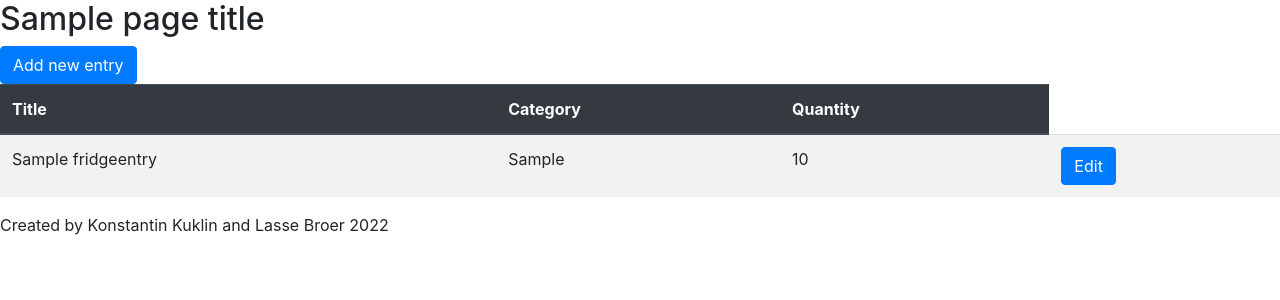
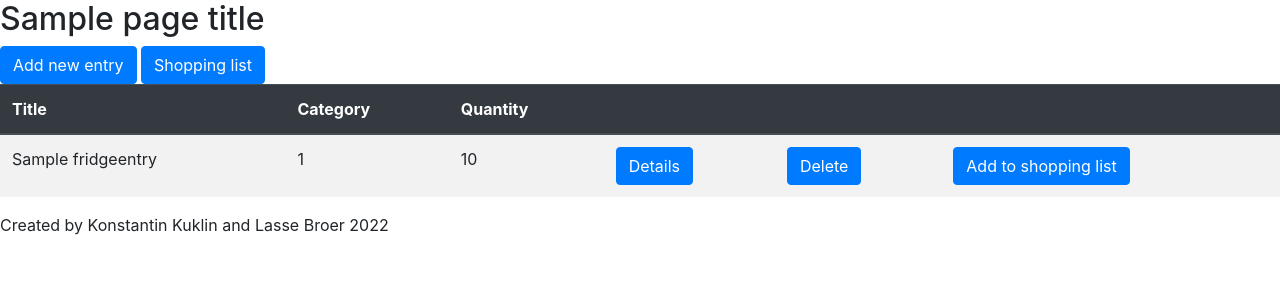
Before and after one commit to coderanian/python_django_fridgebuttler_uni, a Django app: template templates/fridge.html in a window 1280 px wide. Shown: the top 300 px of the page. Run offline with Django 4.2, Linux system fonts and the light colour scheme; tables that the repository leaves empty hold one stand-in row (values such as "Sample post"); the template is opened without the code that fills it: values that come from a table or form of the project are taken from there, most other values are stand-ins (such as "Sample title", 1, 10 or a date in 2020); some libraries are stand-ins or nearby versions.

Commit message:
- Functionality to add fridge item (edit_fridge_item.html) - Choices added to firdgeEntry.category and fridgeEntry.quantity

```diff
--- a/fridge/forms.py
+++ b/fridge/forms.py
@@ -1,6 +1,5 @@
 from django.forms import *
 from fridge.models import *
-
 
 class LoginForm(ModelForm):
     class Meta:
@@ -19,4 +18,4 @@ class FridgeListForm(ModelForm):
 class FridgeEntryForm(ModelForm):
     class Meta:
         model = FridgeEntry
-        exclude = ()
+        exclude = ('fridgeList', 'expiringSoon', 'expired')
--- a/fridge/models.py
+++ b/fridge/models.py
@@ -2,6 +2,31 @@ from django.db import models
 import datetime
 
 # Create your models here.
+MEASUREMENT_UNITS = (
+    (1, 'piece(s)'),
+    (2, 'ml'),
+    (3, 'l'),
+    (4, 'mg'),
+    (5, 'g'),
+    (6, 'kg')
+)
+
+CATEGORIES = (
+    (1, 'Fruits'),
+    (2, 'Vegetables'),
+    (3, 'Legumes'),
+    (4, 'Grains & Cereals'),
+    (5, 'Bread'),
+    (6, 'Meat & Eggs'),
+    (7, 'Fish & Seafood'),
+    (8, 'Dairy products'),
+    (9, 'Beverages'),
+    (10, 'Desserts, Snacks & Sweets'),
+    (11, 'Prepared food'),
+    (12, 'Instant food'),
+    (13, 'Spices')
+)
+
 class Account(models.Model):
     # ID added as PK automatically upon creation in DB
     username = models.CharField(max_length=60)
@@ -22,9 +47,9 @@ class FridgeEntry(models.Model):
 
     # ID added as PK automatically upon creation in DB
     title = models.CharField(max_length=60)
-    category = models.CharField(max_length=60)
+    category = models.IntegerField(choices=CATEGORIES)
     quantity = models.IntegerField()
-    quantityType = models.CharField(max_length=60)
+    quantityType = models.IntegerField(choices=MEASUREMENT_UNITS, default=1)
     expirationDate = models.DateField(default=datetime.date.today())
     # If open - check in category dict if long term or short term consumtion. If later max 3 days until expired
     openedDate = models.DateField(blank=True, null=True)
--- a/fridgebutler/urls.py
+++ b/fridgebutler/urls.py
@@ -19,14 +19,15 @@ from fridge.views import *
 
 urlpatterns = [
     path('admin/', admin.site.urls),
-    path('', login, name='account'),
-    path('account', login, name='account'),
-    path('register', register, name='registration'),
-    path('fridge_list/', get_fridge_lists, name='fridge_list'),
-    path('fridge_edit/<int:pk>', edit_fridge_list, name='fridge_edit'),
-    path('fridge_edit', edit_fridge_list, name='fridge_create'),
-    path('/delete/<int:pk>', delete_fridge, name='delete_fridge'),
-    path('<int:fridgePk>/fridge_items/', get_fridge_entries, name='fridge_items'),
-    path('/item_create/', edit_fridge_entry, name='item_create'),
-    path('item_edit/<int:itemPk>', edit_fridge_entry, name='item_edit'),
+    path('', login_redirect),
+    path('profile/login/', login, name='login'),
+    # To be reworked for proper user management
+    path('registerTest/', register, name='registrationDummy'),
+    path('profile', get_fridge_lists, name='fridge_list'),
+    path('profile/fridge/<int:pk>/fridge_edit', edit_fridge_list, name='fridge_edit'),
+    path('profile/fridge_create', edit_fridge_list, name='fridge_create'),
+    path('profile/fridge/<int:pk>/fridge_delete', delete_fridge, name='delete_fridge'),
+    path('profile/fridge/<int:fridgePk>/fridge_items/', get_fridge_entries, name='fridge_items'),
+    path('profile/fridge/<int:fridgePk>/item_create/', edit_fridge_entry, name='item_create'),
+    path('profile/fridge/<int:fridgePk>/item_edit/<int:itemPk>', edit_fridge_entry, name='item_edit'),
 ]
--- a/templates/account.html
+++ b/templates/account.html
@@ -8,7 +8,7 @@
         {% bootstrap_form form %}
         <div>
             <button type="submit" onclick="location.href='{% url 'fridge_list' %}'" class="btn btn-primary">Einloggen</button>
-            <a href="{% url 'registration' %}" class="btn btn-primary">Create a new account</a>
+            <a href="" class="btn btn-primary">Create a new account</a>
         </div>
     </form>
 {% endblock %}
--- a/templates/fridge.html
+++ b/templates/fridge.html
@@ -1,13 +1,15 @@
 {% extends 'base.html' %}
 
 {% block content %}
-    <a href="{% url 'item_create'%}" class="btn btn-primary">Add new entry</a>
+    <a href="" class="btn btn-primary">Add new entry</a>
+    <td><a href="" class="btn btn-primary">Shopping list</a></td>
     <table class="table table-striped">
         <thead class="thead-dark">
         <tr>
             <th>Title</th>
             <th>Category</th>
             <th>Quantity</th>
+            <th colspan="3"></th>
         </tr>
         </thead>
 
@@ -16,8 +18,9 @@
                 <td>{{ fridgeEntry.title }}</td>
                 <td>{{ fridgeEntry.category }}</td>
                 <td>{{ fridgeEntry.quantity }}</td>
-                <td><a href="{% url 'item_edit' itemPk=fridgeEntry.id %}" class="btn btn-primary">Edit</a></td>
-
+                <td><a href="{% url 'item_edit' itemPk=fridgeEntry.id %}" class="btn btn-primary">Details</a></td>
+                <td><a href="" class="btn btn-primary">Delete</a></td>
+                <td><a href="" class="btn btn-primary">Add to shopping list</a></td>
             </tr>
         {% endfor %}
     </table>
```
Also changed, not shown: fridge/views.py (+24 -14 lines).
